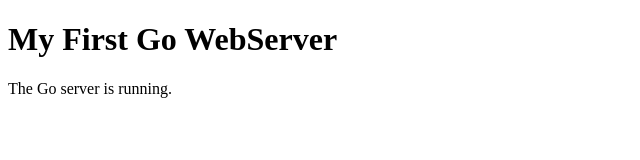
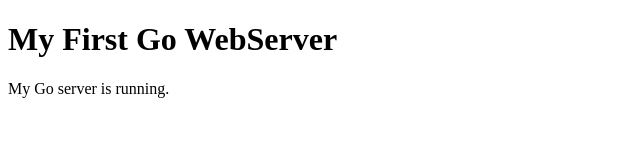
Before and after one commit to Stevendylan01/go-node-info, a plain HTML site: page index.html in a window 1280 px wide. Shown: the full height of the page, 0-640 px from the left. Drawn offline with Linux system fonts and the light colour scheme.

Commit message:
Small change to trigger build flow

```diff
--- a/index.html
+++ b/index.html
@@ -8,7 +8,7 @@
   <body>
     <main>
       <h1>My First Go WebServer</h1>
-      <p>The Go server is running.</p>
+      <p>My Go server is running.</p>
     </main>
   </body>
 </html>
```
